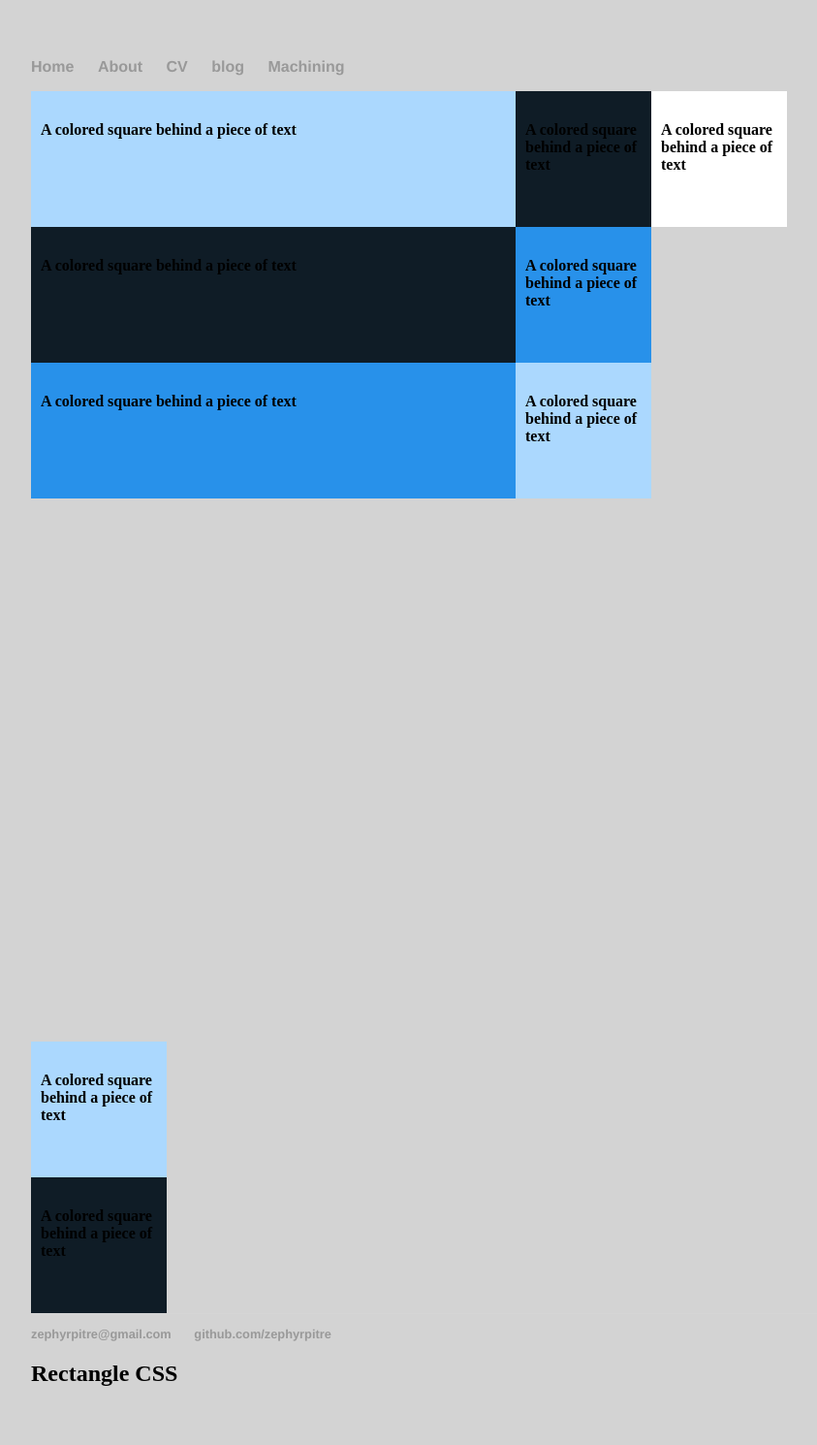
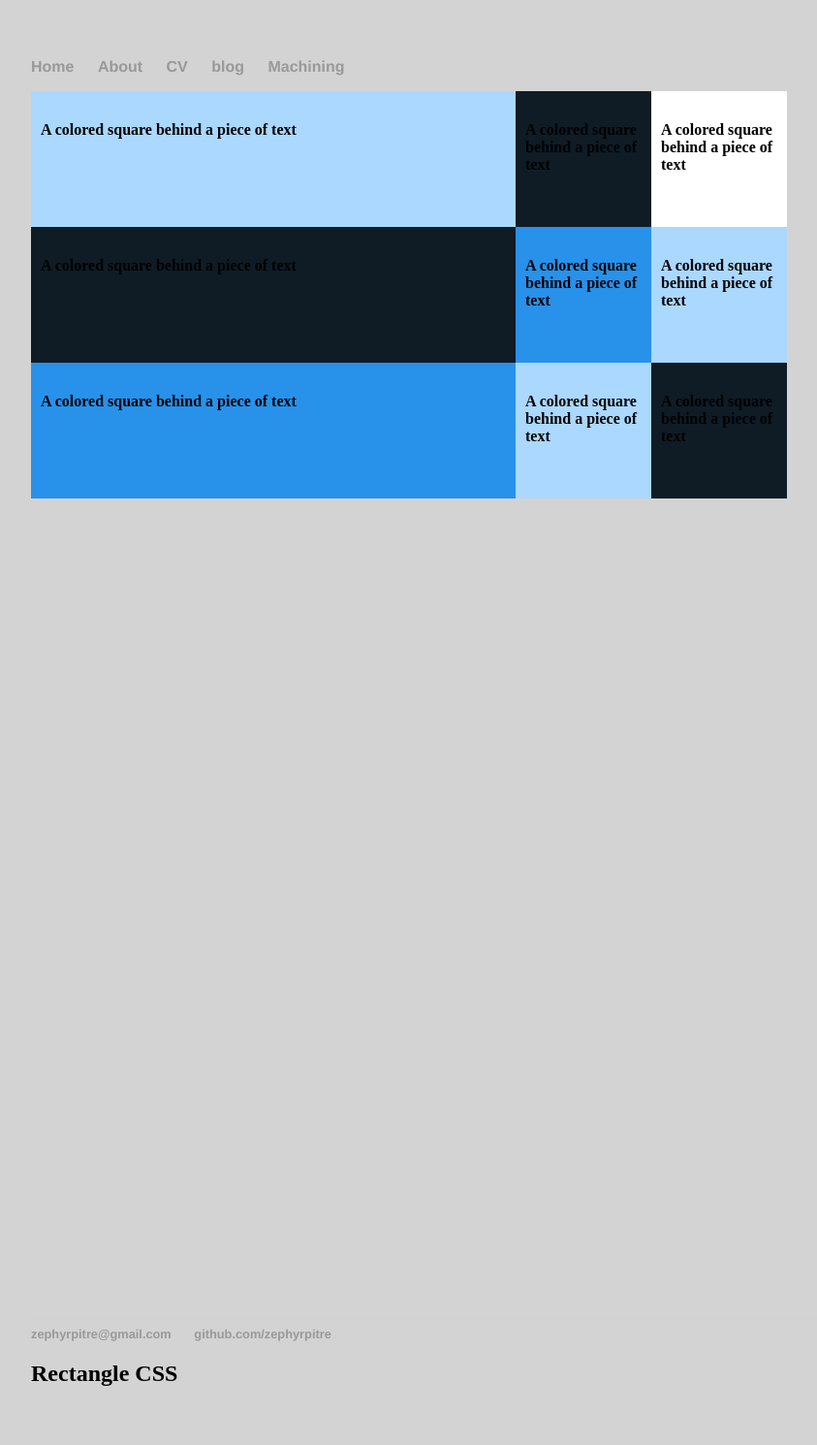
Before and after one commit to ZephyrPitre/ZephyrPitre.github.io, a Jekyll site: the page built from index.html, in a window 1280 px wide. Shown: the whole page at 97% size, without its empty margins (160-1003 px from the left). Built offline with Jekyll 4.4.1, drawn with Linux system fonts in a browser that asks for light colours.

Commit message:
Update index.html

```diff
--- a/index.html
+++ b/index.html
@@ -83,8 +83,8 @@ title: Zephyr Pitre
 }
 .square5{
     position: relative;
-    right: 0px;
-    top: 0px;
+		left: 640px;
+    bottom: 840px;
     border-color:black;
     width: 120px;
     height: 120px;
@@ -94,8 +94,8 @@ title: Zephyr Pitre
 }
 .square6{
     position: relative;
-    left: 0px;
-    bottom: 0px;
+		left: 640px;
+    bottom: 840px;
     border-color:black;
     width: 120px;
     height: 120px;
```
